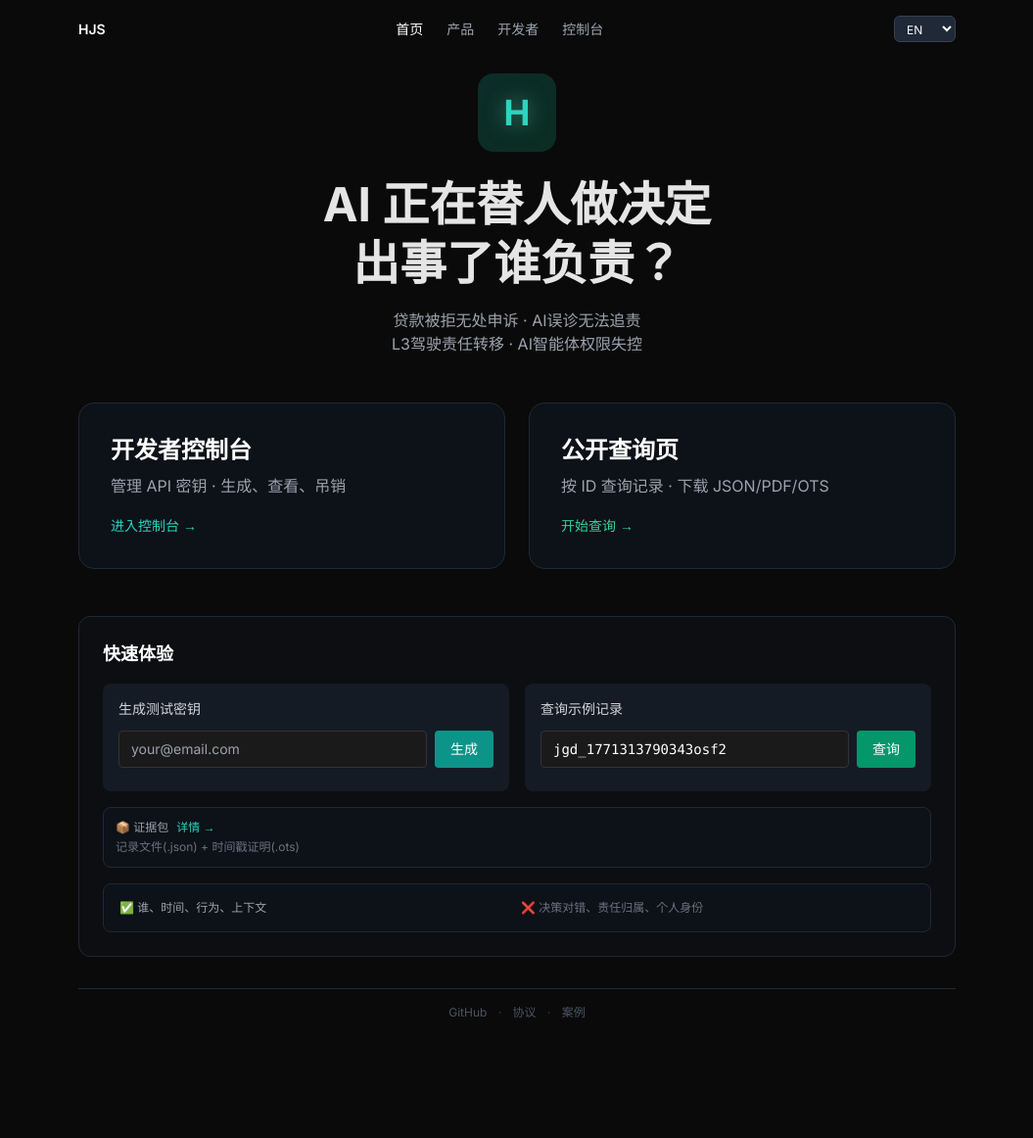
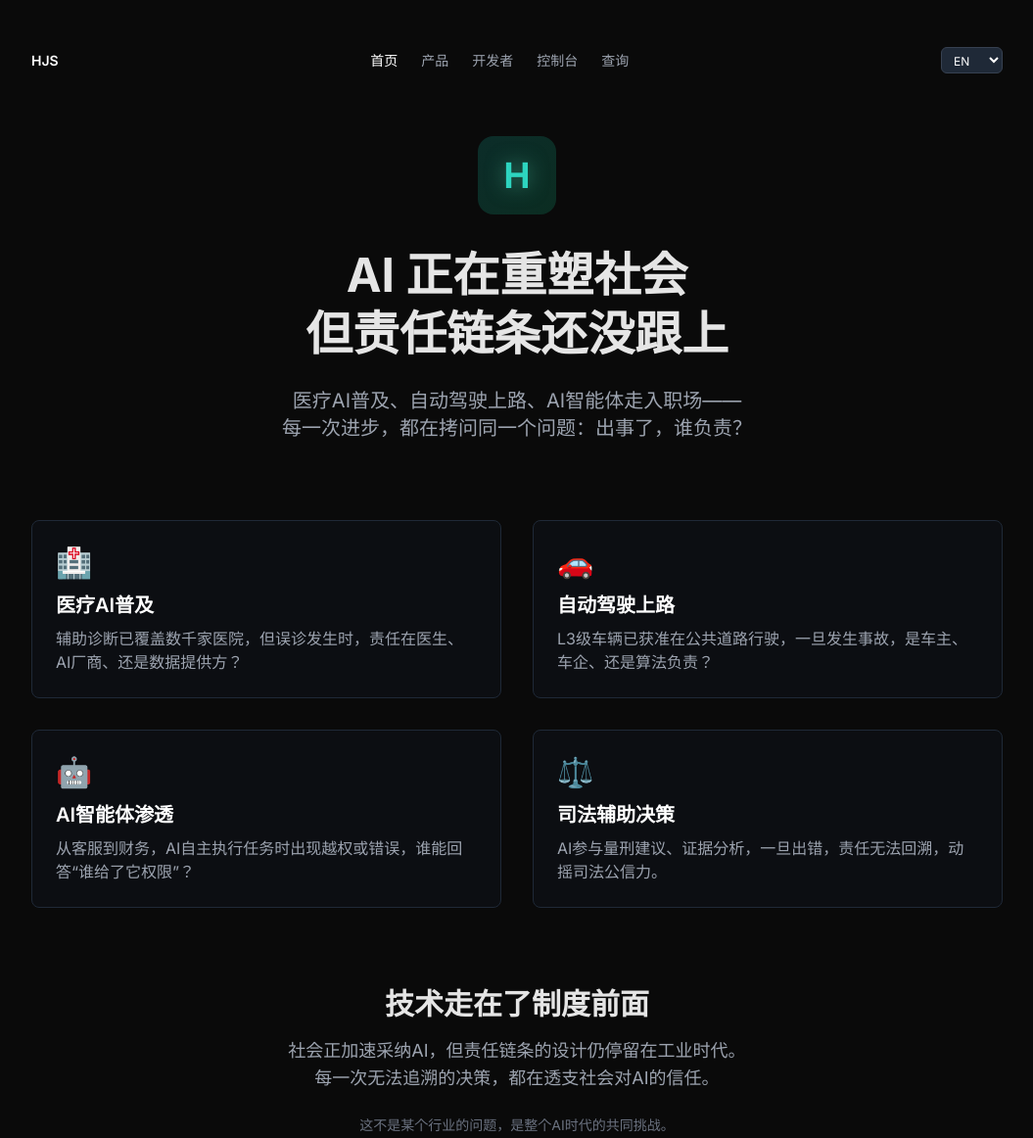
Before and after one commit to schchit/hjs-api, a website: page public/index.html in a window 1280 px wide. Shown: the top 1162 px of the page at 98% size, without its empty margins (112-1167 px from the left). Before the commit the page ends 1058 px from the top, so only its background shows below. Drawn offline with nearby package versions, Linux system fonts and the light colour scheme.

Commit message:
refactor: homepage focuses on challenges of positive AI adoption

```diff
--- a/public/index.html
+++ b/public/index.html
@@ -3,28 +3,26 @@
 <head>
     <meta charset="UTF-8">
     <meta name="viewport" content="width=device-width, initial-scale=1.0">
-    <title>HJS · 让AI决策可追溯</title>
+    <title>HJS · AI责任追溯</title>
     <script src="https://cdn.tailwindcss.com"></script>
     <style>
         @import url('https://fonts.googleapis.com/css2?family=Inter:ital,opsz,wght@0,14..32,100..900;1,14..32,100..900&display=swap');
         * { font-family: 'Inter', system-ui, sans-serif; }
         body { background: #0a0a0a; }
         .glow { text-shadow: 0 0 20px rgba(94, 224, 192, 0.5); }
-        .test-input { background: #1a1a1a; border: 1px solid #333; color: white; }
-        .test-input:focus { border-color: #5ee0c0; outline: none; }
     </style>
 </head>
 <body class="bg-[#0a0a0a] text-[#e5e5e5] antialiased">
-    <div class="min-h-screen flex items-center justify-center p-4">
-        <div class="max-w-4xl w-full">
-            <!-- 导航 -->
-            <div class="flex justify-between items-center mb-8 text-sm">
+    <div class="max-w-5xl mx-auto px-4 py-12">
+        <!-- 导航（只留入口，不参与内容） -->
+        <div class="flex justify-between items-center mb-16 text-sm">
             <div class="text-white font-semibold">HJS</div>
             <div class="flex gap-6 text-gray-400">
                 <a href="/" class="text-white">首页</a>
                 <a href="/product.html" class="hover:text-white">产品</a>
                 <a href="/developers.html" class="hover:text-white">开发者</a>
                 <a href="/console.html" class="hover:text-white">控制台</a>
+                <a href="/lookup.html" class="hover:text-white">查询</a>
             </div>
             <select onchange="window.location.href='/?lang='+this.value"
                     class="bg-gray-800 text-white text-xs rounded-md px-2 py-1 border border-gray-700">
@@ -33,82 +31,66 @@
             </select>
         </div>
 
-            <!-- 核心问题 -->
-            <div class="text-center mb-12">
-                <div class="inline-flex items-center justify-center w-20 h-20 rounded-2xl bg-gradient-to-br from-teal-500/20 to-emerald-500/20 mb-6">
+        <!-- 核心社会问题 -->
+        <div class="text-center mb-20">
+            <div class="inline-flex items-center justify-center w-20 h-20 rounded-2xl bg-gradient-to-br from-teal-500/20 to-emerald-500/20 mb-8">
                 <span class="text-4xl font-bold text-teal-400 glow">H</span>
             </div>
-                <h1 class="text-5xl font-bold mb-4 leading-tight">
-                    AI 正在替人做决定<br>出事了谁负责？
+            <h1 class="text-5xl font-bold mb-6 leading-tight max-w-3xl mx-auto">
+                AI 正在重塑社会<br>但责任链条还没跟上
             </h1>
-                <p class="text-gray-400 max-w-xl mx-auto">
-                    贷款被拒无处申诉 · AI误诊无法追责<br>L3驾驶责任转移 · AI智能体权限失控
+            <p class="text-xl text-gray-400 max-w-2xl mx-auto">
+                医疗AI普及、自动驾驶上路、AI智能体走入职场——<br>
+                每一次进步，都在拷问同一个问题：出事了，谁负责？
             </p>
         </div>
 
-            <!-- 入口卡片 -->
-            <div class="grid md:grid-cols-2 gap-6 mb-12">
-                <a href="/console.html" class="group block p-8 rounded-2xl border border-gray-800 bg-gray-900/50 hover:bg-gray-900 hover:border-teal-500/50 transition-all">
-                    <h2 class="text-2xl font-semibold text-white mb-2">开发者控制台</h2>
-                    <p class="text-gray-400 mb-4">管理 API 密钥 · 生成、查看、吊销</p>
-                    <span class="text-teal-400 text-sm group-hover:translate-x-2 transition-transform inline-block">进入控制台 →</span>
-                </a>
-                <a href="/lookup.html" class="group block p-8 rounded-2xl border border-gray-800 bg-gray-900/50 hover:bg-gray-900 hover:border-emerald-500/50 transition-all">
-                    <h2 class="text-2xl font-semibold text-white mb-2">公开查询页</h2>
-                    <p class="text-gray-400 mb-4">按 ID 查询记录 · 下载 JSON/PDF/OTS</p>
-                    <span class="text-emerald-400 text-sm group-hover:translate-x-2 transition-transform inline-block">开始查询 →</span>
-                </a>
+        <!-- 行业痛点（正面发展带来的问题） -->
+        <div class="grid md:grid-cols-2 gap-8 mb-20">
+            <div class="p-6 border border-gray-800 rounded-lg bg-gray-900/30">
+                <div class="text-3xl mb-3">🏥</div>
+                <h3 class="text-xl font-semibold text-white mb-2">医疗AI普及</h3>
+                <p class="text-gray-400">辅助诊断已覆盖数千家医院，但误诊发生时，责任在医生、AI厂商、还是数据提供方？</p>
             </div>
-
-            <!-- 快速测试 -->
-            <div class="mb-8 p-6 rounded-xl border border-gray-800 bg-gray-900/30">
-                <h3 class="text-lg font-semibold text-white mb-4">快速体验</h3>
-                <div class="grid md:grid-cols-2 gap-4">
-                    <div class="p-4 rounded-lg bg-gray-800/50">
-                        <h4 class="text-sm font-medium text-gray-300 mb-3">生成测试密钥</h4>
-                        <div class="flex gap-2">
-                            <input type="email" id="test-email" placeholder="your@email.com"
-                                   class="flex-1 test-input rounded px-3 py-2 text-sm">
-                            <button onclick="generateTestKey()"
-                                    class="px-4 py-2 bg-teal-600 text-white text-sm rounded hover:bg-teal-700">
-                                生成
-                            </button>
+            <div class="p-6 border border-gray-800 rounded-lg bg-gray-900/30">
+                <div class="text-3xl mb-3">🚗</div>
+                <h3 class="text-xl font-semibold text-white mb-2">自动驾驶上路</h3>
+                <p class="text-gray-400">L3级车辆已获准在公共道路行驶，一旦发生事故，是车主、车企、还是算法负责？</p>
             </div>
-                        <div id="test-key-result" class="mt-2 text-xs text-gray-400"></div>
+            <div class="p-6 border border-gray-800 rounded-lg bg-gray-900/30">
+                <div class="text-3xl mb-3">🤖</div>
+                <h3 class="text-xl font-semibold text-white mb-2">AI智能体渗透</h3>
+                <p class="text-gray-400">从客服到财务，AI自主执行任务时出现越权或错误，谁能回答“谁给了它权限”？</p>
             </div>
-                    <div class="p-4 rounded-lg bg-gray-800/50">
-                        <h4 class="text-sm font-medium text-gray-300 mb-3">查询示例记录</h4>
-                        <div class="flex gap-2">
-                            <input type="text" id="test-id" value="jgd_1771313790343osf2"
-                                   class="flex-1 test-input rounded px-3 py-2 text-sm font-mono">
-                            <button onclick="quickLookup()"
-                                    class="px-4 py-2 bg-emerald-600 text-white text-sm rounded hover:bg-emerald-700">
-                                查询
-                            </button>
-                        </div>
+            <div class="p-6 border border-gray-800 rounded-lg bg-gray-900/30">
+                <div class="text-3xl mb-3">⚖️</div>
+                <h3 class="text-xl font-semibold text-white mb-2">司法辅助决策</h3>
+                <p class="text-gray-400">AI参与量刑建议、证据分析，一旦出错，责任无法回溯，动摇司法公信力。</p>
             </div>
         </div>
 
-                <!-- 证据包 -->
-                <div class="mt-4 p-3 rounded-lg border border-gray-800 bg-gray-900/30">
-                    <div class="flex items-center gap-2">
-                        <span class="text-xs text-gray-400">📦 证据包</span>
-                        <a href="/docs.html#evidence-package" class="text-xs text-teal-400">详情 →</a>
-                    </div>
-                    <p class="text-xs text-gray-500 mt-1">记录文件(.json) + 时间戳证明(.ots)</p>
+        <!-- 核心痛点：责任真空 -->
+        <div class="max-w-3xl mx-auto text-center mb-20">
+            <h2 class="text-3xl font-bold mb-4">技术走在了制度前面</h2>
+            <p class="text-gray-400 text-lg mb-6">
+                社会正加速采纳AI，但责任链条的设计仍停留在工业时代。<br>
+                每一次无法追溯的决策，都在透支社会对AI的信任。
+            </p>
+            <p class="text-gray-500 text-sm">
+                这不是某个行业的问题，是整个AI时代的共同挑战。
+            </p>
         </div>
 
-                <!-- 记录边界 -->
-                <div class="mt-4 p-4 rounded-lg border border-gray-800 bg-gray-900/30">
-                    <div class="grid grid-cols-2 gap-2 text-xs">
-                        <div class="text-gray-400">✅ 谁、时间、行为、上下文</div>
-                        <div class="text-gray-500">❌ 决策对错、责任归属、个人身份</div>
-                    </div>
-                </div>
+        <!-- 唯一入口（不带开发者属性） -->
+        <div class="text-center">
+            <a href="/product.html" class="inline-block px-8 py-3 bg-teal-600 text-white rounded-lg hover:bg-teal-700 transition">
+                了解我们的解决方案
+            </a>
+            <p class="text-xs text-gray-600 mt-3">只讲问题，不讲工具</p>
         </div>
 
         <!-- 底部 -->
-            <div class="text-center text-xs text-gray-600 pt-4 border-t border-gray-800">
+        <div class="text-center text-xs text-gray-600 pt-16 border-t border-gray-800 mt-16">
             <a href="https://github.com/schchit/hjs-api" class="hover:text-gray-400 mx-2">GitHub</a>
             <span class="text-gray-700">·</span>
             <a href="/spec/README.md" class="hover:text-gray-400 mx-2">协议</a>
@@ -116,34 +98,5 @@
             <a href="/cases.html" class="hover:text-gray-400 mx-2">案例</a>
         </div>
     </div>
-    </div>
-
-    <script>
-        async function generateTestKey() {
-            const email = document.getElementById('test-email').value;
-            if (!email) return alert('请输入邮箱');
-            const resultDiv = document.getElementById('test-key-result');
-            resultDiv.textContent = '生成中...';
-            try {
-                const res = await fetch('/developer/keys', {
-                    method: 'POST',
-                    headers: { 'Content-Type': 'application/json' },
-                    body: JSON.stringify({ email, name: 'quick-test' })
-                });
-                const data = await res.json();
-                if (data.key) {
-                    resultDiv.innerHTML = `✅ 密钥生成: <code class="bg-gray-900 px-1 py-0.5 rounded">${data.key.substring(0, 8)}...${data.key.substring(56)}</code>`;
-                } else {
-                    resultDiv.textContent = '❌ 生成失败';
-                }
-            } catch (err) {
-                resultDiv.textContent = '❌ 错误: ' + err.message;
-            }
-        }
-        function quickLookup() {
-            const id = document.getElementById('test-id').value;
-            if (id) window.location.href = '/lookup.html?id=' + id;
-        }
-    </script>
 </body>
 </html>
```
Lines whose indentation alone changed are shown as unchanged.
